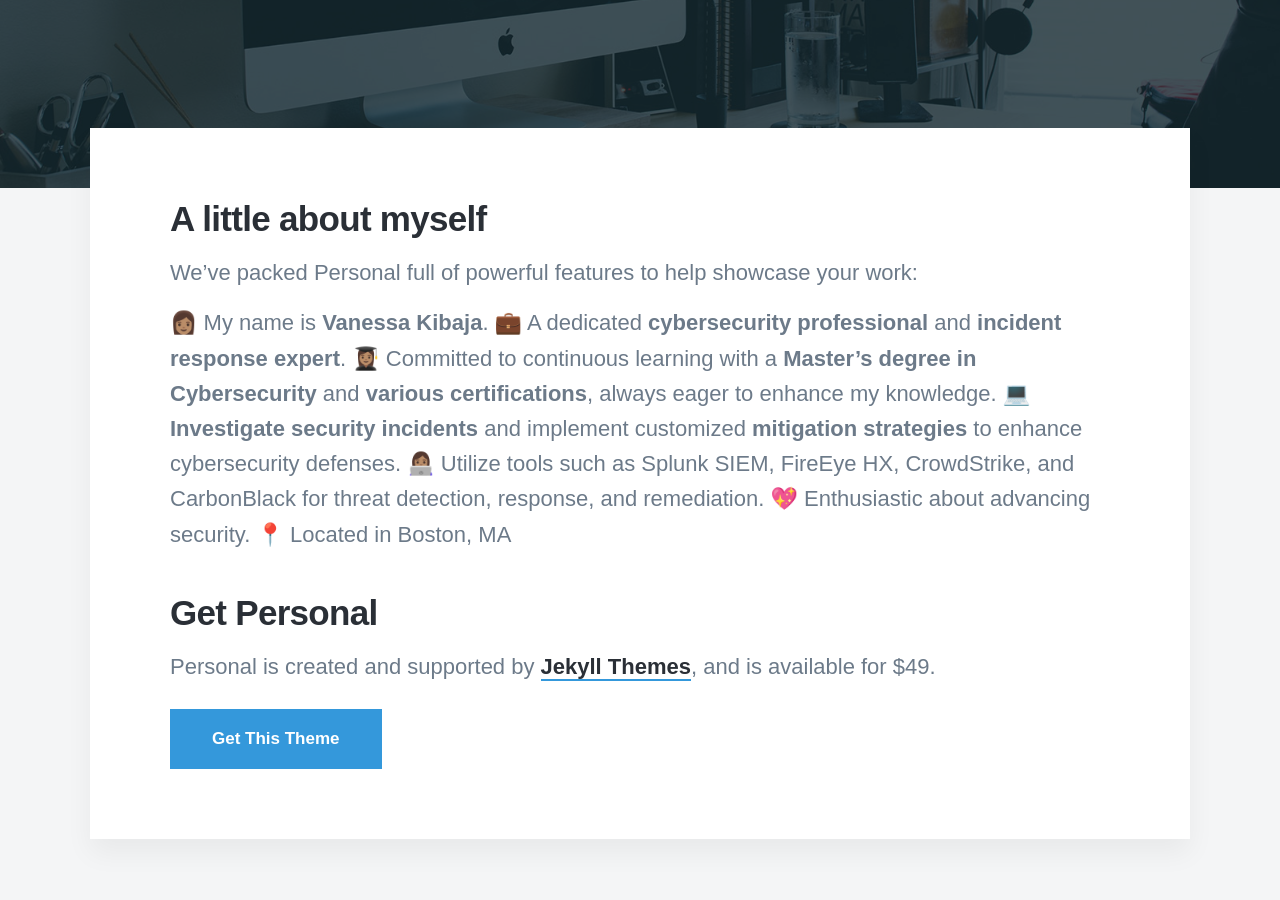
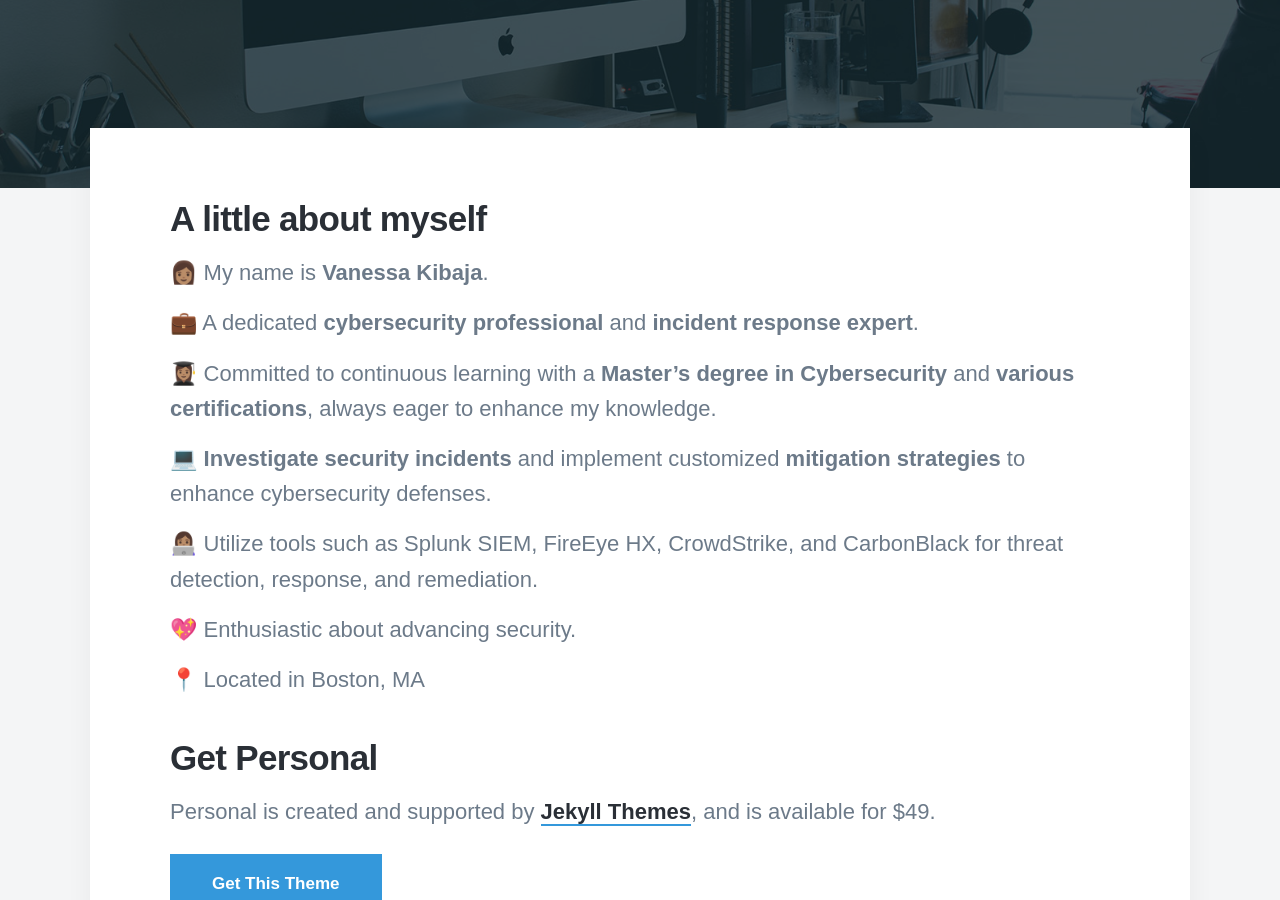
Before and after one commit to vkibaja/vkibaja.github.io, a Jekyll site: the page built from _pages/about.md, in a window 1280 px wide and 900 px high, scrolled down 404 px. Built offline with Jekyll 4.4.1, drawn with Linux system fonts in a browser that asks for light colours; nearby versions of some CDN libraries; some web fonts are replaced.

Commit message:
Update about.md

```diff
--- a/_pages/about.md
+++ b/_pages/about.md
@@ -7,14 +7,18 @@ featured_image: /images/demo/about.jpg
 
 ## A little about myself
 
-We've packed Personal full of powerful features to help showcase your work:
+👩🏽 My name is **Vanessa Kibaja**.
 
-👩🏽 My name is **Vanessa Kibaja**.
 💼 A dedicated **cybersecurity professional** and **incident response expert**.
+
 👩🏽‍🎓 Committed to continuous learning with a **Master's degree in Cybersecurity** and **various certifications**, always eager to enhance my knowledge.
+
 💻 **Investigate security incidents** and implement customized **mitigation strategies** to enhance cybersecurity defenses.
+
 👩🏽‍💻 Utilize tools such as Splunk SIEM, FireEye HX, CrowdStrike, and CarbonBlack for threat detection, response, and remediation.
+
 💖 Enthusiastic about advancing security.
+
 📍 Located in Boston, MA
 
 ## Get Personal
```
